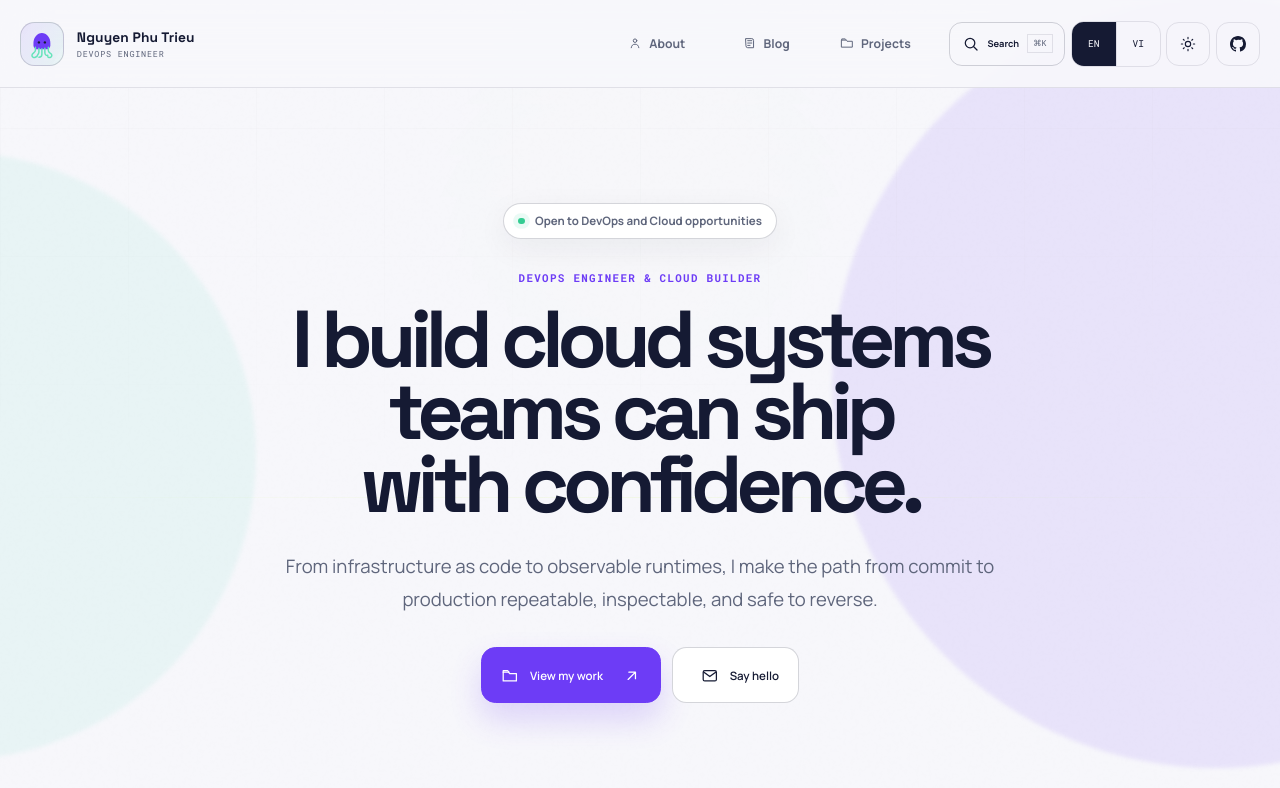
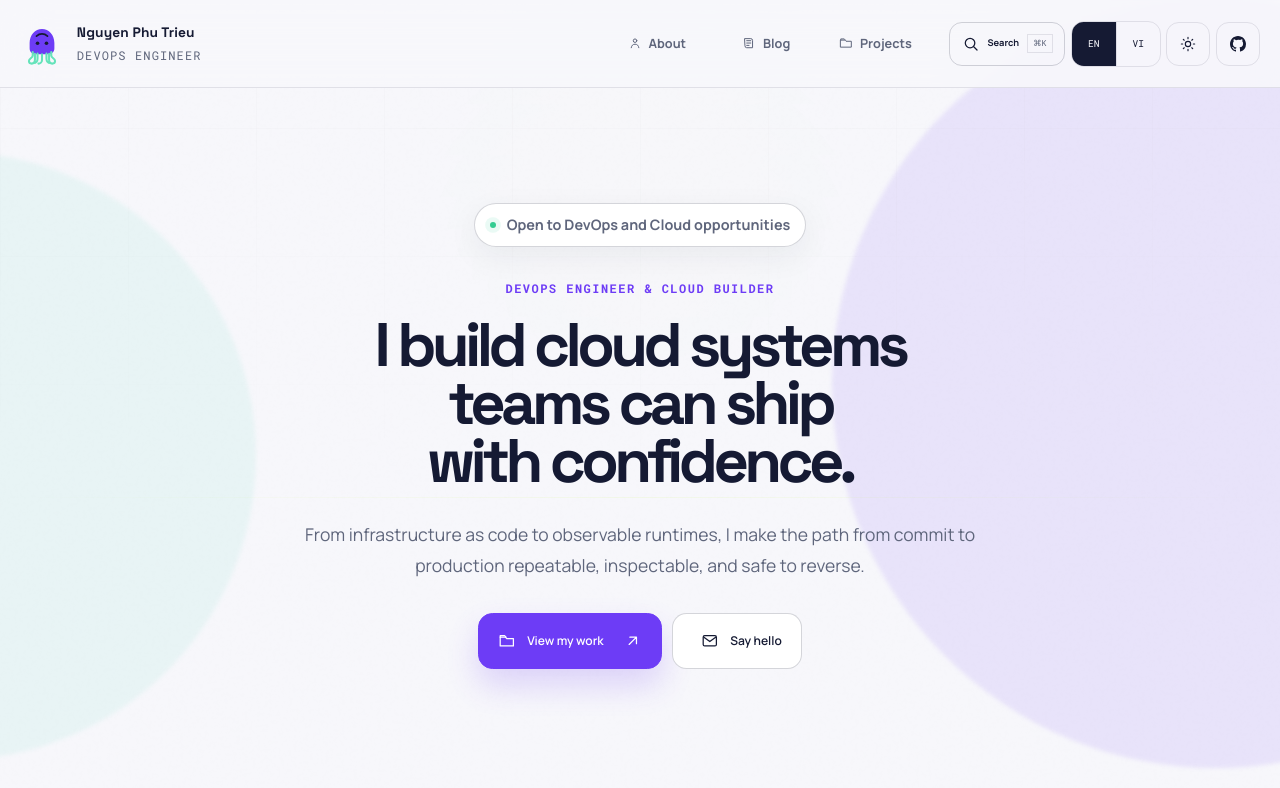
Before and after one commit to TrieuNguyenPhu/portfolio, a Next.js app: page / in a window 1280 px wide. Shown: the top 788 px of the page. Built offline with nearby package versions, Linux system fonts and the light colour scheme.

Commit message:
style(portfolio): rebalance type and identity

```diff
--- a/app/brand-logo.tsx
+++ b/app/brand-logo.tsx
@@ -1,10 +1,11 @@
 export default function BrandLogo({ className }: { className?: string }) {
   return (
     <svg className={className} viewBox="0 0 64 64" aria-hidden="true" focusable="false">
-      <path className="logo-head" d="M15 30c0-11 7.6-20 17-20s17 9 17 20v5c0 4.4-3.6 8-8 8H23c-4.4 0-8-3.6-8-8Z" />
-      <circle className="logo-eye" cx="26" cy="29" r="2.4" />
-      <circle className="logo-eye" cx="38" cy="29" r="2.4" />
-      <path className="logo-tentacle" d="M19 39v6c0 5-7 5-7 10 0 4 4 6 8 3M26 41v8c0 4-4 5-4 9M32 42v11c0 4-3 6-6 6M38 41v9c0 4 3 6 6 5M45 39v7c0 5 7 4 7 9 0 4-4 6-8 3" />
+      <path className="logo-mantle" d="M14 30.5C14 18.7 22 10 32 10s18 8.7 18 20.5v8.2c0 4.6-3.7 8.3-8.3 8.3H22.3c-4.6 0-8.3-3.7-8.3-8.3Z" />
+      <path className="logo-spot" d="M24 20.5c2.3-2.1 5-3.2 8-3.2s5.7 1.1 8 3.2" />
+      <circle className="logo-eye" cx="25.5" cy="31" r="2.6" />
+      <circle className="logo-eye" cx="38.5" cy="31" r="2.6" />
+      <path className="logo-arms" d="M18.5 43.5v5.1c0 4-5.5 4.3-5.5 8.2 0 2.4 1.8 3.7 4 3.7 2.7 0 4.7-2.4 4.7-5.5v-8.6M25.5 46v7.5c0 3.5-2.3 6.2-5.2 6.2M32 47v8.2c0 3.1-2.4 5.3-5.2 5.3M38.5 46v7.5c0 3.5 2.3 6.2 5.2 6.2M45.5 43.5v5.1c0 4 5.5 4.3 5.5 8.2 0 2.4-1.8 3.7-4 3.7-2.7 0-4.7-2.4-4.7-5.5v-8.6" />
     </svg>
   );
 }
--- a/app/globals.css
+++ b/app/globals.css
@@ -708,11 +708,12 @@ h1, h2, h3 { font-family: var(--font-display), sans-serif; }
   :root:not([data-theme]) { --education: #6ff2a7; --certificate: #f2b64c; }
 }
 
-.brand-mark { background: var(--manifest-soft); border: 1px solid var(--rule-strong); border-radius: .9rem; padding: .32rem; }
+.brand-mark { background: transparent; border: 0; border-radius: 0; padding: 0; }
 .brand-mark::after { display: none; }
-.logo-head { fill: var(--acid); }
+.logo-mantle { fill: var(--acid); }
+.logo-spot { fill: none; stroke: #151a33; stroke-linecap: round; stroke-width: 2.5; }
 .logo-eye { fill: #151a33; }
-.logo-tentacle { animation: logo-draw 1.8s cubic-bezier(.16,1,.3,1) both; fill: none; stroke: #65e3ba; stroke-dasharray: 150; stroke-linecap: round; stroke-linejoin: round; stroke-width: 3; }
+.logo-arms { animation: logo-draw 1.2s cubic-bezier(.16,1,.3,1) both; fill: none; stroke: #65e3ba; stroke-dasharray: 180; stroke-linecap: round; stroke-linejoin: round; stroke-width: 3; }
 
 .primary-nav { background: transparent; border: 0; border-radius: 0; display: grid; gap: 0; grid-template-columns: repeat(3, minmax(0, 1fr)); margin-inline: 1.2rem; overflow: visible; padding: 0; position: relative; width: 20.5rem; }
 .primary-nav::after { content: none; }
@@ -815,3 +816,33 @@ h1, h2, h3 { font-family: var(--font-display), sans-serif; }
   .footer-mail > span { grid-column: 1 / -1; }
   .footer-mail strong { font-size: .72rem; overflow-wrap: normal; }
 }
+
+/* Unified type scale: readable body copy, calmer display hierarchy. */
+:root {
+  --type-label: clamp(.72rem, .69rem + .08vw, .79rem);
+  --type-meta: clamp(.86rem, .82rem + .1vw, .96rem);
+  --type-body: clamp(1rem, .97rem + .16vw, 1.1rem);
+  --type-heading: clamp(2.2rem, 3.5vw, 4.3rem);
+  --type-hero: clamp(2.8rem, 4.8vw, 5.2rem);
+}
+
+body { font-size: var(--type-body); line-height: 1.6; }
+.folio-hero h1, .hero h1, .about-hero h1, .blog-hero h1 { font-size: var(--type-hero); line-height: .94; }
+.article-header h1 { font-size: clamp(2.7rem, 4.8vw, 4.9rem); line-height: .95; }
+.story-band h2, .centered-section-heading h2, .folio-section-heading h2 { font-size: var(--type-heading); line-height: 1; }
+.folio-writing h2 { font-size: clamp(2.05rem, 3.4vw, 3.7rem); line-height: 1; }
+.featured-project-copy h3 { font-size: clamp(2rem, 3.5vw, 3.8rem); line-height: 1; }
+.folio-writing h3 { font-size: clamp(1.7rem, 2.5vw, 2.5rem); line-height: 1.05; }
+.about-experience-cards h3 { font-size: clamp(1.55rem, 2.5vw, 2.2rem); line-height: 1.08; }
+
+.hero-lede, .folio-lede, .about-hero > p, .story-band p, .folio-section-heading p, .folio-writing > div > p, .archive-note, .article-header > p { font-size: var(--type-body); }
+.expertise-grid article > p, .principles-grid p, .experience-cards li, .featured-evidence li, .credential-card p, .company-name small, .footer-mail strong, .search-results em, .folio-status { font-size: var(--type-meta); }
+.story-band span, .centered-section-heading > span, .folio-section-heading > span, .folio-writing > div > span, .page-label, .about-hero .page-label, .credential-label, .project-kicker, .featured-evidence > span, .technology-rail li, .footer-mail > span, .folio-role, .hero-eyebrow, .button { font-size: var(--type-label); }
+.primary-nav a { font-size: clamp(.76rem, .73rem + .08vw, .83rem); }
+.brand-copy small, .footer-signature span, .search-results small, .project-kicker, .company-card-top time, .experience-card-head span, .experience-card-head time { font-size: var(--type-label); }
+
+@media (max-width: 47.99rem) {
+  .folio-hero h1, .hero h1, .about-hero h1, .blog-hero h1 { font-size: clamp(2.85rem, 13vw, 4.5rem); }
+  .story-band h2, .centered-section-heading h2, .folio-section-heading h2 { font-size: clamp(2rem, 9.6vw, 3rem); }
+  .featured-project-copy h3 { font-size: clamp(1.9rem, 9vw, 2.8rem); }
+}
```
